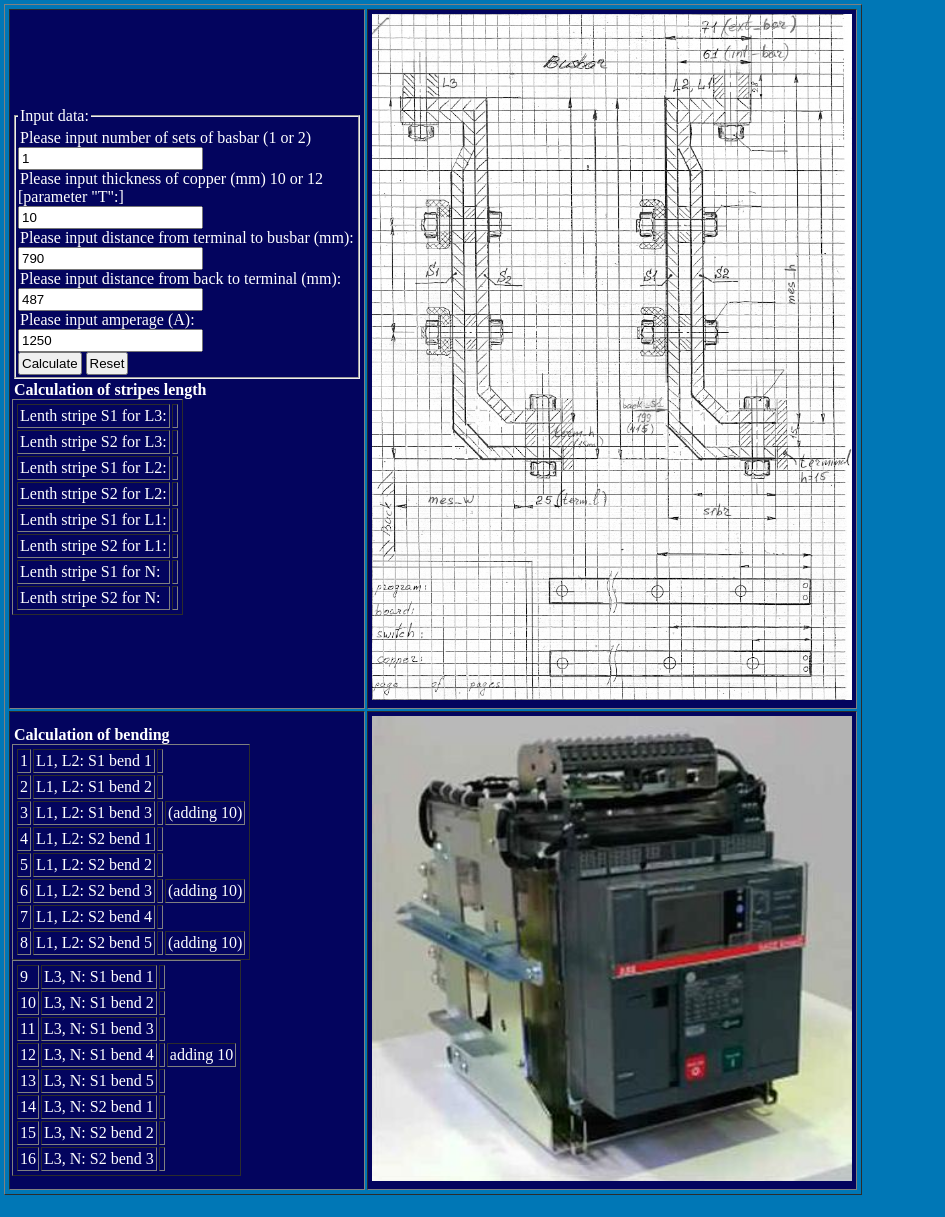
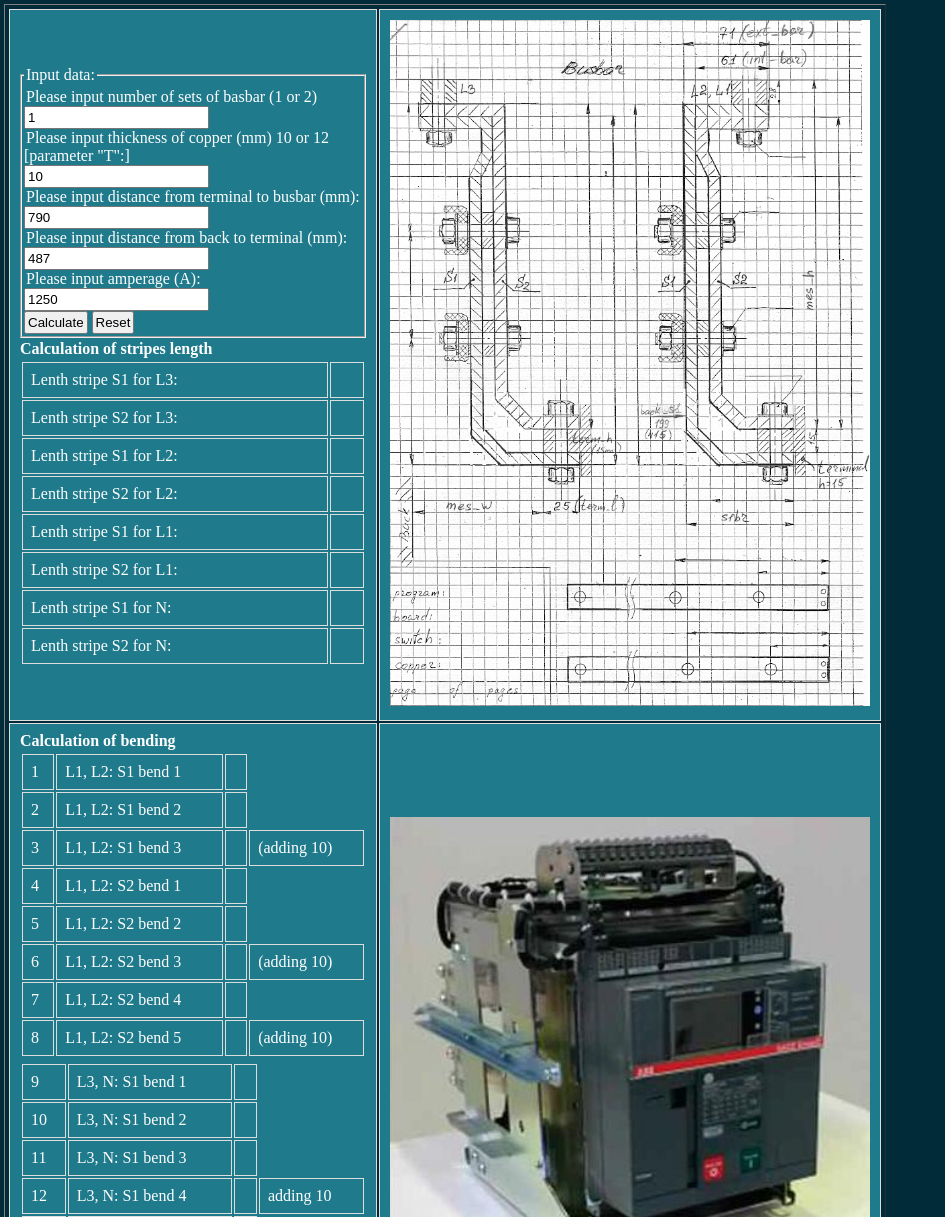
Before and after one commit to bulldrive/ILS_Copper, a plain HTML site: page calc_1dot2wct.html in a window 1280 px wide. Shown: the top 1217 px of the page, without its empty margins (0-945 px from the left). Drawn offline with nearby package versions, Linux system fonts and the light colour scheme.

Commit message:
css changed

```diff
--- a/calc_1dot2wct.html
+++ b/calc_1dot2wct.html
@@ -33,7 +33,7 @@
 	</fieldset>
 </form>
 <b>Calculation of stripes length</b>
-<table border=1>
+<table width="100%">
     <tbody>
       <tr><td>Lenth stripe S1 for L3:</td><td id="stripe_1_L3"></td></tr>
       <tr><td>Lenth stripe S2 for L3:</td><td id="stripe_2_L3"></td></tr>
@@ -52,7 +52,7 @@
     <tr>
         <td>
   <b>Calculation of bending</b>
-  <table border=1>
+  <table width="100%">
     <tbody>
       <tr><td>1</td><td>L1, L2: S1 bend 1</td><td id="s1L12Bend1"></td></tr>
       <tr><td>2</td><td>L1, L2: S1 bend 2</td><td id="s1L12Bend2"></td></tr>
@@ -65,7 +65,7 @@
     </tbody>
   </table>
 
-<table border=1>
+<table width="100%">
     <tbody>
       <tr><td>9</td><td>L3, N: S1 bend 1</td><td id="s1L3NBend1"></td></tr>
       <tr><td>10</td><td>L3, N: S1 bend 2</td><td id="s1L3NBend2"></td></tr>
--- a/css/styles.css
+++ b/css/styles.css
@@ -4,7 +4,7 @@
 }
 
 body {
-  background-color: #0077b6;
+  background-color: #022B3A;
   color: white;
 }
 
@@ -25,10 +25,12 @@ p {
 }
 
 tr {
-	background-color: #03045e;
+	background-color: #1F7A8C;
 	text-align: left;
 }
 
 td {
-	background-color: 00b4d8;
-}
+	background-color: #0b4d8;
+  border: 1px solid #ddd;
+  padding: 8px;
+  }
```
